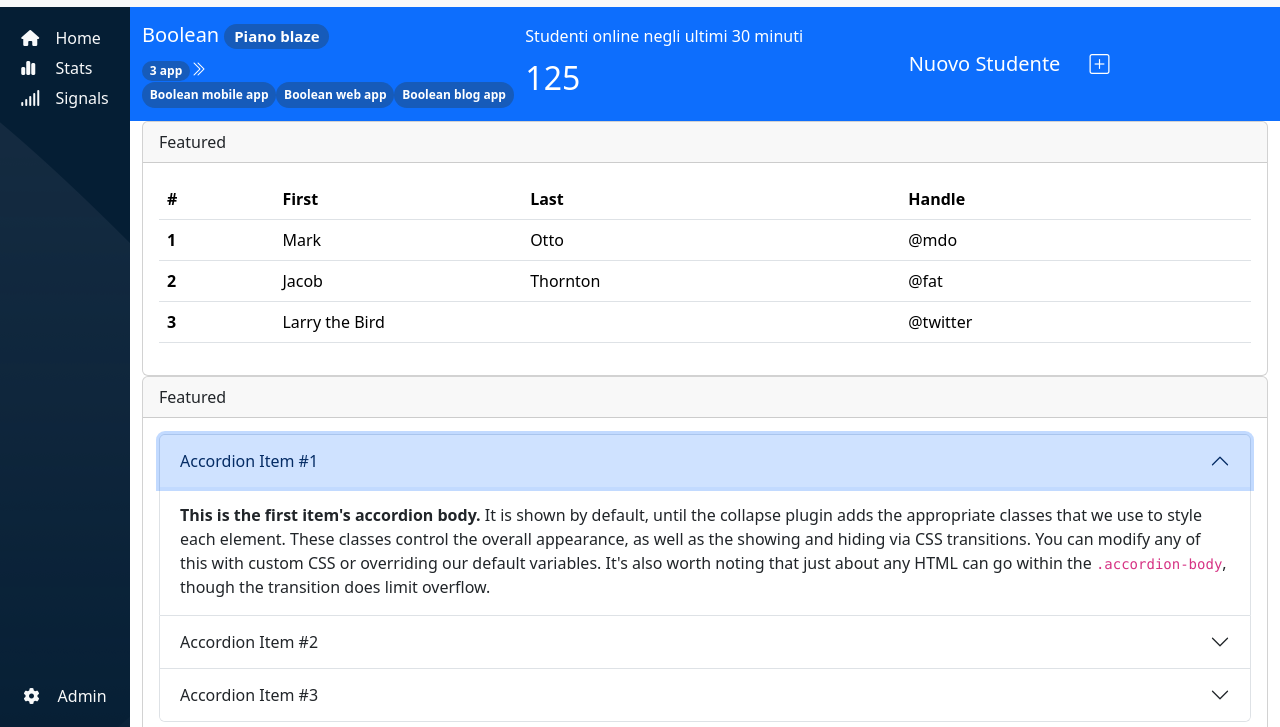
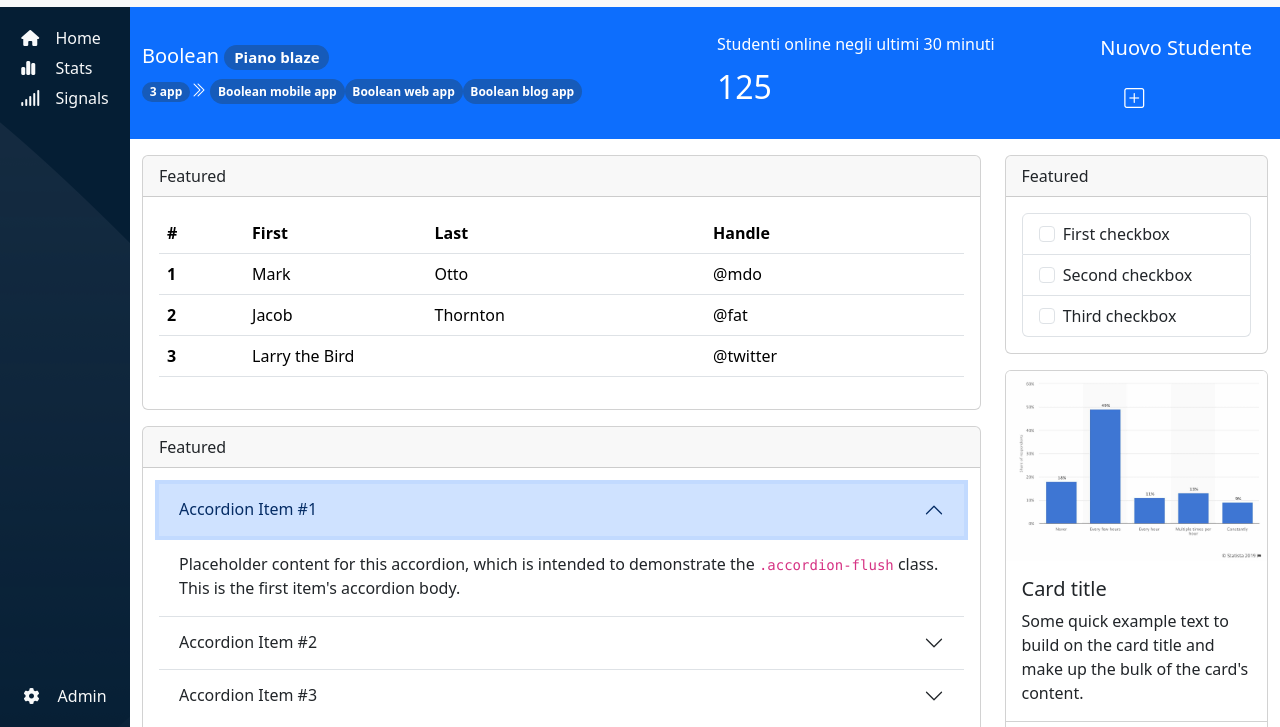
Before and after one commit to masepe95/html-css-bootstrap-dashboard, a plain HTML site: page index.html in a window 1280 px wide. Both pictures are taken after a click on the button "Accordion Item #1". Shown: the part 73-800 px from the top of the page. Drawn offline with nearby package versions, Linux system fonts and the light colour scheme.

Commit message:
[ACCORDION] type mod [MAIN TOP BAR] col width mod

```diff
--- a/index.html
+++ b/index.html
@@ -78,28 +78,28 @@
             <section id="main-content">
                 <!-- **************** MAIN TOP BAR ******************** -->
                 <div class="container-fluid bg-primary">
-                    <div class="row row-cols-1 row-cols-md-3 align-items-center">
-                        <div class="col py-3 order-1 order-md-3">
+                    <div class="row align-items-center">
+                        <div class="col-12 col-md-4 col-lg-2 py-3 order-1 order-md-3">
                             <div class="offcanvas-selector">
                                 <a class="fs-5" href="#">Nuovo Studente <i class="bi bi-plus-square text-white ms-4"></i> </a>
                             </div>
                         </div>
-                        <div class="col py-3 order-2 order-md-1">
+                        <div class="col-12 col-md-4 col-lg-6 py-3 order-2 order-md-1">
                             <h5 class="">Boolean <span class="badge rounded-pill bg-darkblue">Piano blaze</span></h5>
                             <span><span class="badge rounded-pill bg-darkblue">3 app</span><i class="bi bi-chevron-double-right"></i><span class="badge rounded-pill bg-darkblue d-lg-none">+</span>
                             <span class="badge rounded-pill bg-darkblue d-none d-lg-inline">Boolean mobile app</span><span class="badge rounded-pill bg-darkblue d-none d-lg-inline">Boolean web app</span><span class="badge rounded-pill bg-darkblue d-none d-lg-inline">Boolean blog app</span></span>
                         </div>
-                        <div class="col py-3 order-3 order-md-2">
+                        <div class="col-12 col-md-4 col-lg-4 py-3 order-3 order-md-2">
                             <h6>Studenti online negli ultimi 30 minuti</h6>
                             <span class="fs-2">125</span>
                         </div>
                     </div>
                 </div>
                 <div class="container-fluid">
-                    <div class="row row-cols-1">
+                    <div class="row row-cols-1 g-4">
                         <!-- ****************TABLE******************** -->
-                        <div class="col">
-                            <div class="card">
+                        <div class="col col-lg-9 py-3">
+                            <div class="card mb-3">
                                 <div class="card-header">
                                   Featured
                                 </div>
@@ -134,59 +134,51 @@
                                         </tbody>
                                       </table>
                                 </div>
-                              </div>
-                        </div>
+                            </div>
                         <!-- ****************ACCORDION******************** -->
-                        <div class="col">
                             <div class="card">
                                 <div class="card-header">
                                   Featured
                                 </div>
                                 <div class="card-body">
-                                    <div class="accordion" id="accordionExample">
+                                    <div class="accordion accordion-flush" id="accordionFlushExample">
                                         <div class="accordion-item">
-                                          <h2 class="accordion-header" id="headingOne">
-                                            <button class="accordion-button" type="button" data-bs-toggle="collapse" data-bs-target="#collapseOne" aria-expanded="true" aria-controls="collapseOne">
+                                          <h2 class="accordion-header" id="flush-headingOne">
+                                            <button class="accordion-button collapsed" type="button" data-bs-toggle="collapse" data-bs-target="#flush-collapseOne" aria-expanded="false" aria-controls="flush-collapseOne">
                                               Accordion Item #1
                                             </button>
                                           </h2>
-                                          <div id="collapseOne" class="accordion-collapse collapse" aria-labelledby="headingOne" data-bs-parent="#accordionExample">
-                                            <div class="accordion-body">
-                                              <strong>This is the first item's accordion body.</strong> It is shown by default, until the collapse plugin adds the appropriate classes that we use to style each element. These classes control the overall appearance, as well as the showing and hiding via CSS transitions. You can modify any of this with custom CSS or overriding our default variables. It's also worth noting that just about any HTML can go within the <code>.accordion-body</code>, though the transition does limit overflow.
-                                            </div>
+                                          <div id="flush-collapseOne" class="accordion-collapse collapse" aria-labelledby="flush-headingOne" data-bs-parent="#accordionFlushExample">
+                                            <div class="accordion-body">Placeholder content for this accordion, which is intended to demonstrate the <code>.accordion-flush</code> class. This is the first item's accordion body.</div>
                                           </div>
                                         </div>
                                         <div class="accordion-item">
-                                          <h2 class="accordion-header" id="headingTwo">
-                                            <button class="accordion-button collapsed" type="button" data-bs-toggle="collapse" data-bs-target="#collapseTwo" aria-expanded="false" aria-controls="collapseTwo">
+                                          <h2 class="accordion-header" id="flush-headingTwo">
+                                            <button class="accordion-button collapsed" type="button" data-bs-toggle="collapse" data-bs-target="#flush-collapseTwo" aria-expanded="false" aria-controls="flush-collapseTwo">
                                               Accordion Item #2
                                             </button>
                                           </h2>
-                                          <div id="collapseTwo" class="accordion-collapse collapse" aria-labelledby="headingTwo" data-bs-parent="#accordionExample">
-                                            <div class="accordion-body">
-                                              <strong>This is the second item's accordion body.</strong> It is hidden by default, until the collapse plugin adds the appropriate classes that we use to style each element. These classes control the overall appearance, as well as the showing and hiding via CSS transitions. You can modify any of this with custom CSS or overriding our default variables. It's also worth noting that just about any HTML can go within the <code>.accordion-body</code>, though the transition does limit overflow.
-                                            </div>
+                                          <div id="flush-collapseTwo" class="accordion-collapse collapse" aria-labelledby="flush-headingTwo" data-bs-parent="#accordionFlushExample">
+                                            <div class="accordion-body">Placeholder content for this accordion, which is intended to demonstrate the <code>.accordion-flush</code> class. This is the second item's accordion body. Let's imagine this being filled with some actual content.</div>
                                           </div>
                                         </div>
                                         <div class="accordion-item">
-                                          <h2 class="accordion-header" id="headingThree">
-                                            <button class="accordion-button collapsed" type="button" data-bs-toggle="collapse" data-bs-target="#collapseThree" aria-expanded="false" aria-controls="collapseThree">
+                                          <h2 class="accordion-header" id="flush-headingThree">
+                                            <button class="accordion-button collapsed" type="button" data-bs-toggle="collapse" data-bs-target="#flush-collapseThree" aria-expanded="false" aria-controls="flush-collapseThree">
                                               Accordion Item #3
                                             </button>
                                           </h2>
-                                          <div id="collapseThree" class="accordion-collapse collapse" aria-labelledby="headingThree" data-bs-parent="#accordionExample">
-                                            <div class="accordion-body">
-                                              <strong>This is the third item's accordion body.</strong> It is hidden by default, until the collapse plugin adds the appropriate classes that we use to style each element. These classes control the overall appearance, as well as the showing and hiding via CSS transitions. You can modify any of this with custom CSS or overriding our default variables. It's also worth noting that just about any HTML can go within the <code>.accordion-body</code>, though the transition does limit overflow.
-                                            </div>
+                                          <div id="flush-collapseThree" class="accordion-collapse collapse" aria-labelledby="flush-headingThree" data-bs-parent="#accordionFlushExample">
+                                            <div class="accordion-body">Placeholder content for this accordion, which is intended to demonstrate the <code>.accordion-flush</code> class. This is the third item's accordion body. Nothing more exciting happening here in terms of content, but just filling up the space to make it look, at least at first glance, a bit more representative of how this would look in a real-world application.</div>
                                           </div>
                                         </div>
-                                      </div>
+                                    </div>
                                 </div>
-                              </div>
+                            </div>
                         </div>
                         <!-- ****************CHECKLIST******************** -->
-                        <div class="col">
-                            <div class="card">
+                        <div class="col col-lg-3 py-3">
+                            <div class="card mb-3">
                                 <div class="card-header">
                                   Featured
                                 </div>
@@ -207,10 +199,8 @@
                                       </ul>
                                 </div>
                               </div>
-                        </div>
                         <!-- ****************GRAPH******************** -->
-                        <div class="col">
-                            <div class="card" style="width: 18rem;">
+                            <div class="card">
                                 <img src="img/stats.jpeg" class="card-img-top" alt="graph">
                                 <div class="card-body">
                                   <h5 class="card-title">Card title</h5>
```
